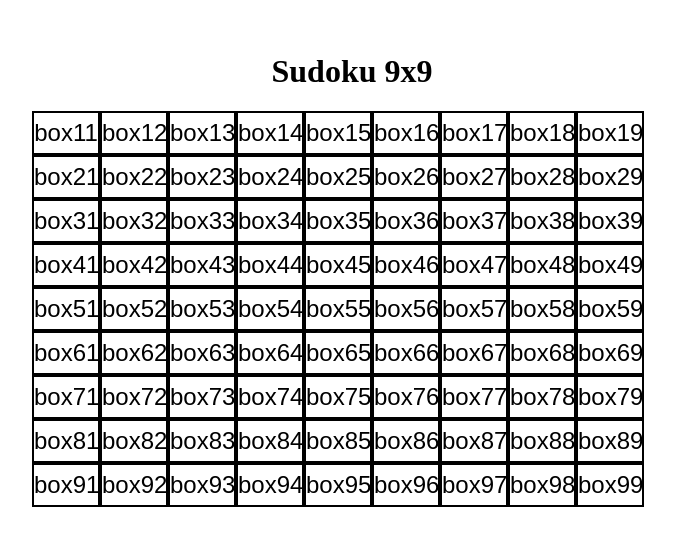
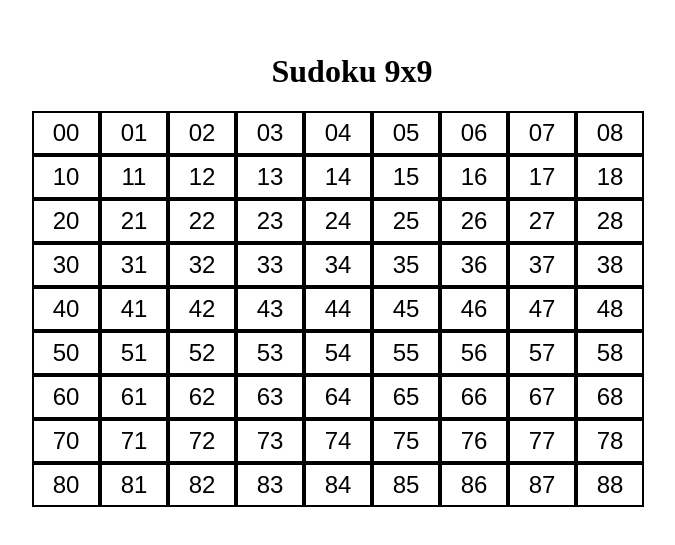
Before and after one commit to ommegamind/Sudoku, a React (Vite) app in the folder client/: page / in a window 1280 px wide. Shown: the part 129-674 px from the top of the page, without its empty margins (288-963 px from the left). Built offline with nearby package versions, Linux system fonts and the light colour scheme.

Commit message:
changed the initial container from a dict to a 2D array

```diff
--- a/client/src/components/SudokuNine.jsx
+++ b/client/src/components/SudokuNine.jsx
@@ -2,16 +2,20 @@ import "./styles/SudokuNineStyle.css"
 
 export const SudokuNine=()=>{
 
-    const boardElement={}
+    const boardElement=[]
     for(let i=1;i<10;i++){
+        const row=[]
         for(let j=1;j<10;j++){
-            boardElement[`box${i}${j}`]=""
+            row.push("")
         }
+        boardElement.push(row)
     }
 
-    const boardBoxes= Object.entries(boardElement).map(([key, value])=> {
-            return(<input key={key} className="box" value={key}/>)
-        })
+    const boardBoxes= boardElement.map((row, rIndex)=> row.map((num, cIndex)=>{
+        return(<input key={`${rIndex}${cIndex}`}
+                      className="box"
+                      value={`${rIndex}${cIndex}`}/>)
+    }))
 
 
 
```
